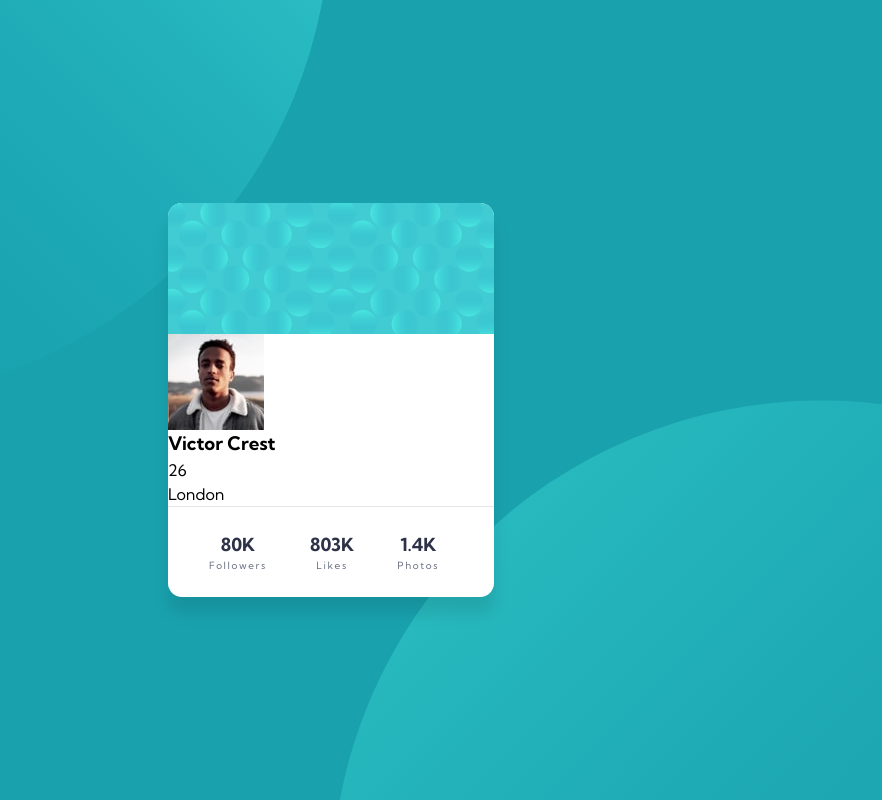
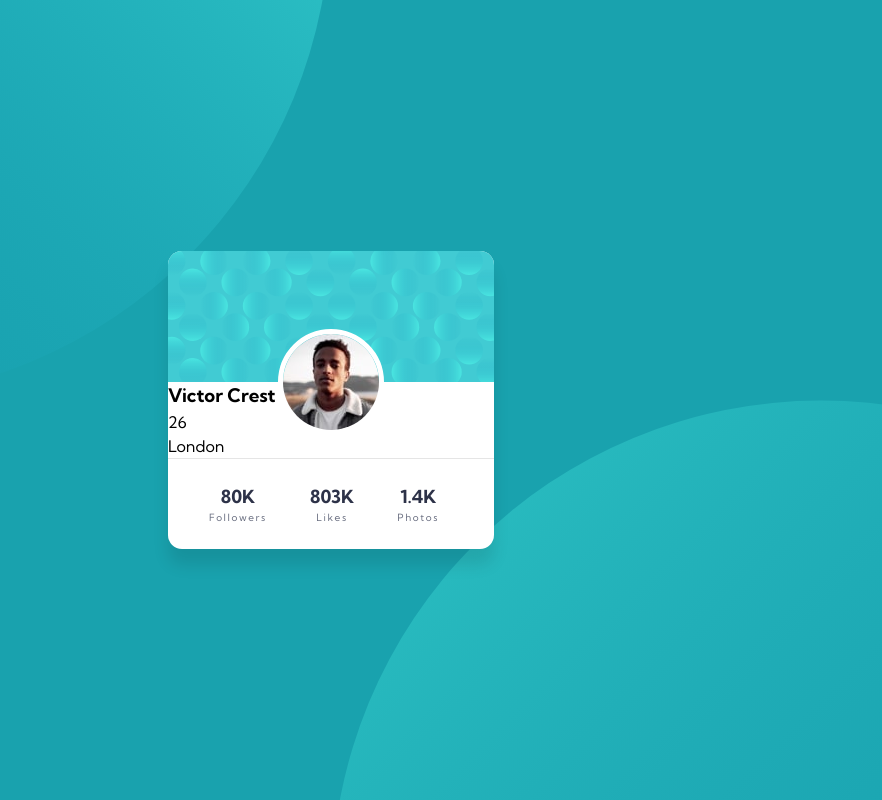
Before and after one commit to DevShaunB/fem-profile-card-component, a plain HTML site: page index.html in a window 1280 px wide. Shown: the whole page, without its empty margins (309-1191 px from the left). Drawn offline with Linux system fonts and the light colour scheme.

Commit message:
add profile pic styles

```diff
--- a/style.css
+++ b/style.css
@@ -152,6 +152,22 @@ main::after {
   box-shadow: 0 1em 1em hsla(0 0% 0% / 0.1);
 }
 
+.profile-card__content {
+  position: relative;
+}
+
+.profile-card__user-img-wrapper {
+  position: absolute;
+  top: 0;
+  left: 50%;
+  transform: translate(-50%, -50%);
+}
+
+.profile-card__user-img {
+  border: 0.3125em solid hsl(var(--clr-white));
+  border-radius: 50%;
+}
+
 hr {
   height: 1px;
   margin: 0;
```
